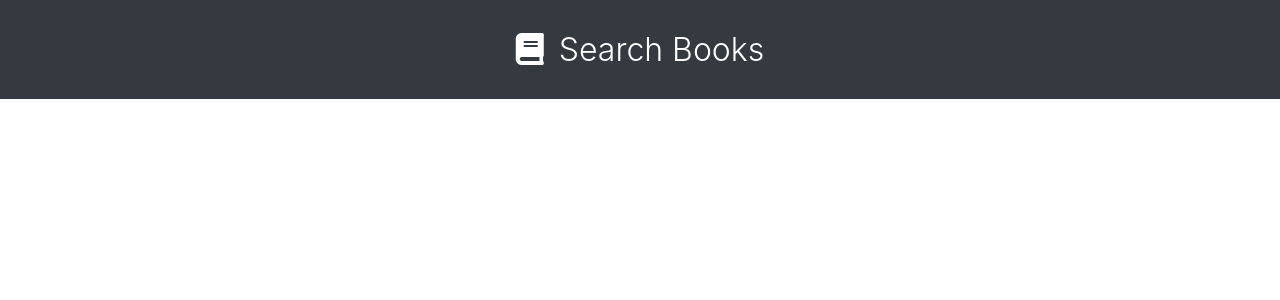
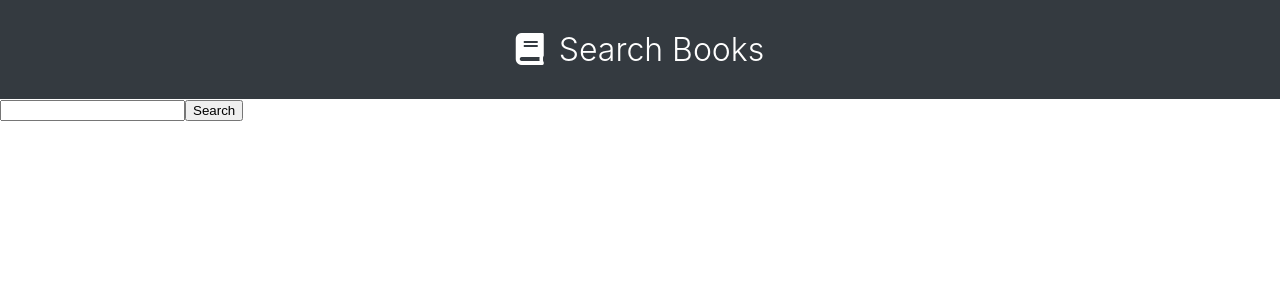
Before and after one commit to LuisMrD/ReactSearchBooks, a React (Create React App) app: page / in a window 1280 px wide. Shown: the top 300 px of the page. Built offline with nearby package versions, Linux system fonts and the light colour scheme.

Commit message:
handle search bar working

```diff
--- a/src/App.js
+++ b/src/App.js
@@ -1,5 +1,6 @@
 import React, {Component} from 'react';
 import Header from './Header';
+import Books from './Books';
 import './App.css';
 
 class App extends Component {
@@ -7,6 +8,7 @@ class App extends Component {
     return (
       <div className="App">
         <Header />
+        <Books />
       </div>
     )
   }
--- /dev/null
+++ b/src/Books.js
@@ -0,0 +1,28 @@
+import React, {Component} from 'react';
+import SearchArea from './SearchArea';
+
+class Books extends Component {
+    constructor(props){
+        super(props);
+        this.state = {
+            books: [],
+            searchField: ''
+        }
+    }
+
+    handleSearch = (e) => {
+        console.log(e.target.value)
+        this.setState({ searchField: e.target.value})
+    }
+
+    render(){
+        return (
+        <div>
+            <SearchArea handleSearch={this.handleSearch}/>
+        </div>
+        )
+    }
+}
+
+
+export default Books;
--- a/src/Header.js
+++ b/src/Header.js
@@ -3,7 +3,7 @@ import React from 'react';
 const Header = () => {
     return (
         <header>
-            <i class="fas fa-book fa-2x"></i>
+            <i className="fas fa-book fa-2x"></i>
             <h1>Search Books</h1>
         </header>
     )
--- /dev/null
+++ b/src/SearchArea.js
@@ -0,0 +1,14 @@
+import React from 'react';
+
+const SearchArea = (props) => {
+    return (
+        <div className="search-area">
+            <form action="">
+                <input onChange={props.handleSearch} type="text" />
+                <button type="submit">Search</button>
+            </form>
+        </div>
+    )
+}
+
+export default SearchArea;
```
